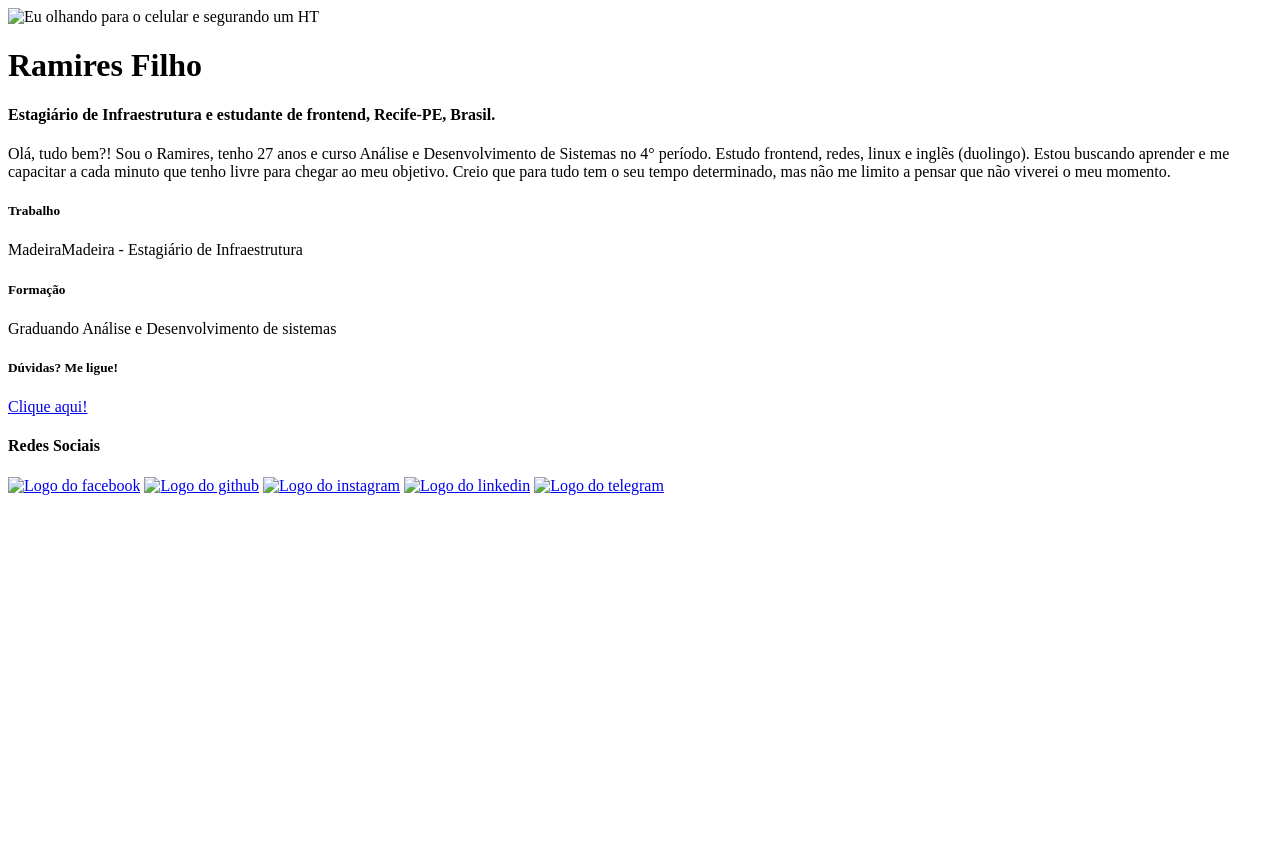
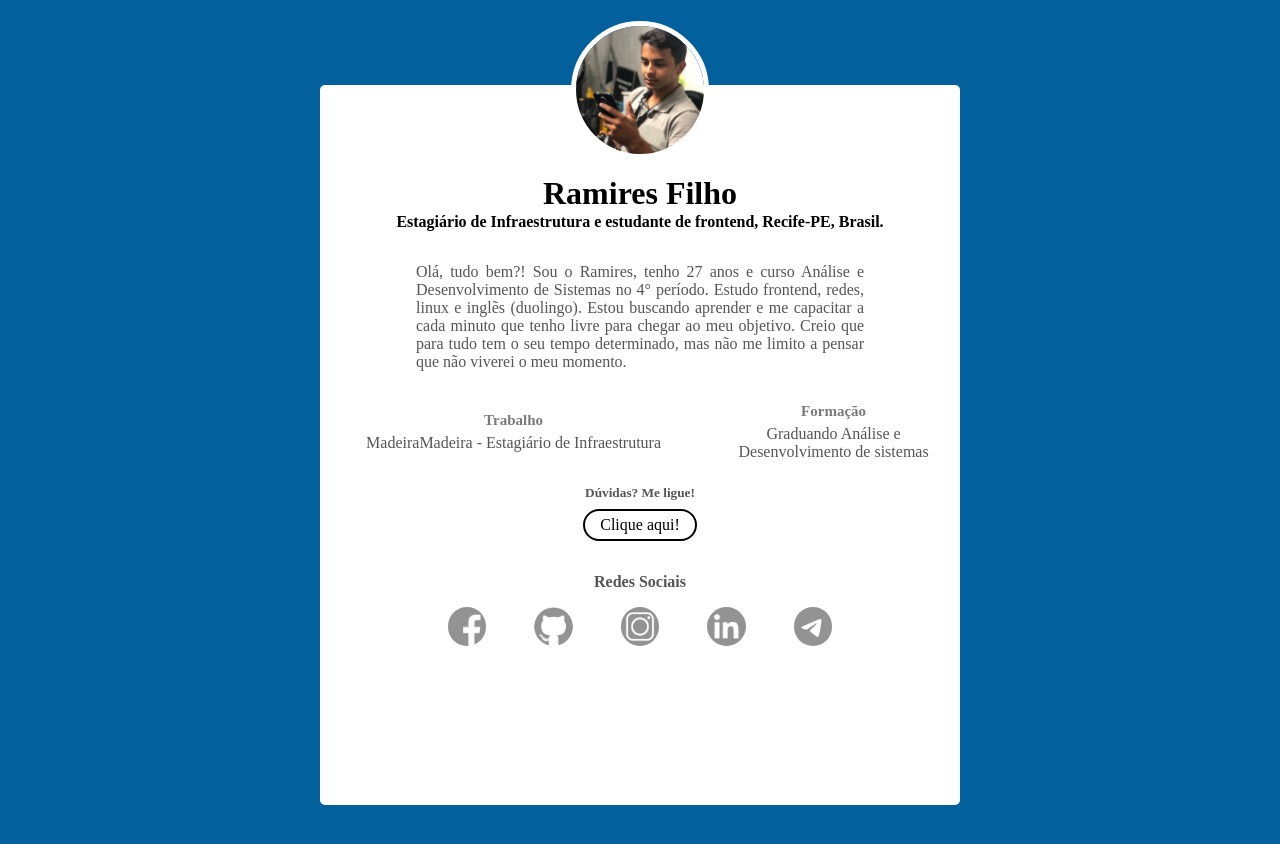
Before and after one commit to RamiresFilho/aboutme, a plain HTML site: page index.html in a window 1280 px wide. Before the commit the page ends 800 px from the top, so only its background shows below. Drawn offline with Linux system fonts and the light colour scheme; the site is published under a folder, as on GitHub Pages, so addresses that start at the root find nothing; a web font is replaced by a local one.

Commit message:
Update index.html

```diff
--- a/index.html
+++ b/index.html
@@ -6,8 +6,8 @@
     <meta name="viewport" content="width=device-width, initial-scale=1.0">
     <title>About Me</title>
 
-    <link rel="stylesheet" href="/css/style.css">
-    <script src="/js/script.js"></script>
+    <link rel="stylesheet" href="css/style.css">
+    <script src="js/script.js"></script>
 </head>
 <body>
 
@@ -15,7 +15,7 @@
 
 
         <div>
-            <img src="/img/rp.png" alt="Eu olhando para o celular e segurando um HT" id="img" onmouseover="onimg()" onmouseout="offimg()">
+            <img src="img/rp.png" alt="Eu olhando para o celular e segurando um HT" id="img" onmouseover="onimg()" onmouseout="offimg()">
         </div>
 
 
@@ -64,11 +64,11 @@
                 <h4>Redes Sociais</h4>
             </div>
             <div id="redesSociais">
-                <a href="https://www.facebook.com/RamiresFilho95" target="_blank"><img src="/img/facebook.jpeg" alt="Logo do facebook"></a>
-                <a href="https://github.com/RamiresFilho" target="_blank"><img src="/img/github.jpg" alt="Logo do github"></a>
-                <a href="https://www.instagram.com/ramiresfilho_/" target="_blank"><img src="/img/instagram.jpg" alt="Logo do instagram"></a>
-                <a href="https://www.linkedin.com/in/ramires-filho-37a51b1b6/" target="_blank"><img src="/img/linkedin.png" alt="Logo do linkedin"></a>
-                <a href="https://t.me/RamiresFilho" target="_blank"><img src="/img/telegram.jpg" alt="Logo do telegram"></a>
+                <a href="https://www.facebook.com/RamiresFilho95" target="_blank"><img src="img/facebook.jpeg" alt="Logo do facebook"></a>
+                <a href="https://github.com/RamiresFilho" target="_blank"><img src="img/github.jpg" alt="Logo do github"></a>
+                <a href="https://www.instagram.com/ramiresfilho_/" target="_blank"><img src="img/instagram.jpg" alt="Logo do instagram"></a>
+                <a href="https://www.linkedin.com/in/ramires-filho-37a51b1b6/" target="_blank"><img src="img/linkedin.png" alt="Logo do linkedin"></a>
+                <a href="https://t.me/RamiresFilho" target="_blank"><img src="img/telegram.jpg" alt="Logo do telegram"></a>
             </div>
         </div>
 
```
